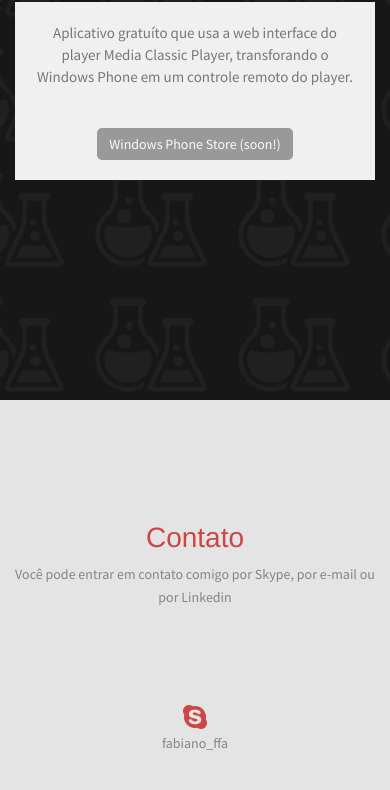
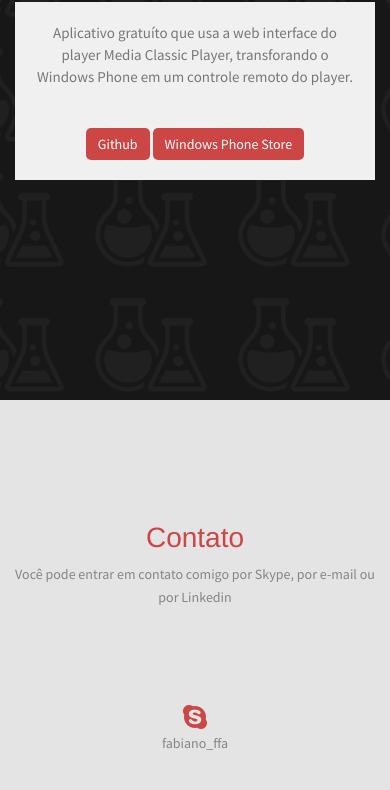
Before and after one commit to fabianofa/fabianofa.github.com, a plain HTML site: page index.html in a window 390 px wide. Shown: the part 4136-4926 px from the top of the page. Drawn offline with Linux system fonts and the light colour scheme.

Commit message:
Incluído link de github e windows phone store do projeto Remoty

```diff
--- a/index.html
+++ b/index.html
@@ -286,7 +286,8 @@
                         <h3>Remoty MPC</h3></div>
                         <p>Aplicativo gratuíto que usa a web interface do player Media Classic Player, transforando o Windows Phone em um controle remoto do player.</p>
                         <p>
-                            <button class="btn btn-primary" disabled>Windows Phone Store (soon!)</button>
+                            <a href="https://github.com/fabianofa/remotympc" target="_blank" class="btn btn-primary">Github</a>
+                            <a href="https://www.microsoft.com/pt-br/store/apps/remotympc/9wzdncrdqnvm" target="_blank" class="btn btn-primary">Windows Phone Store</a>
                         </p>
                     </div>
                 </div>
```
